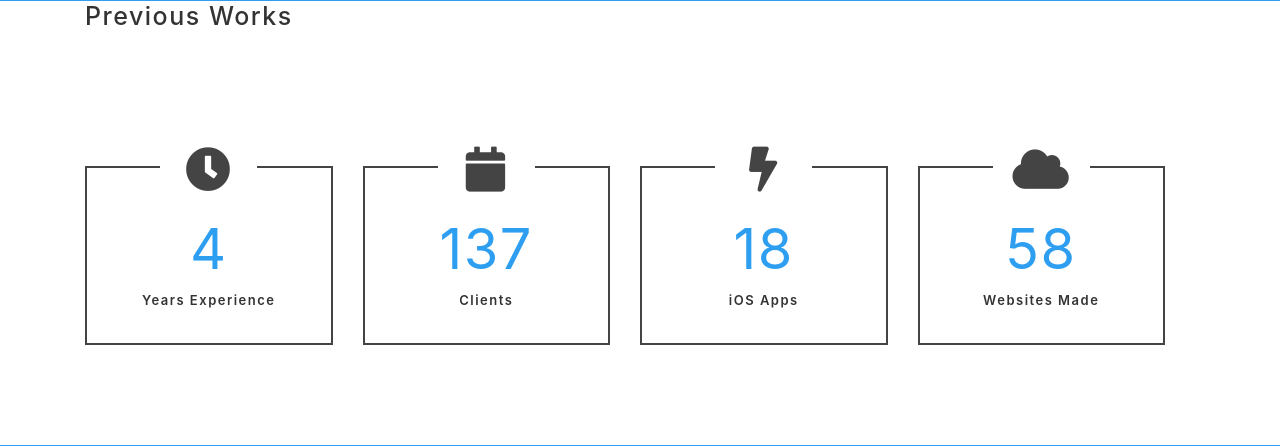
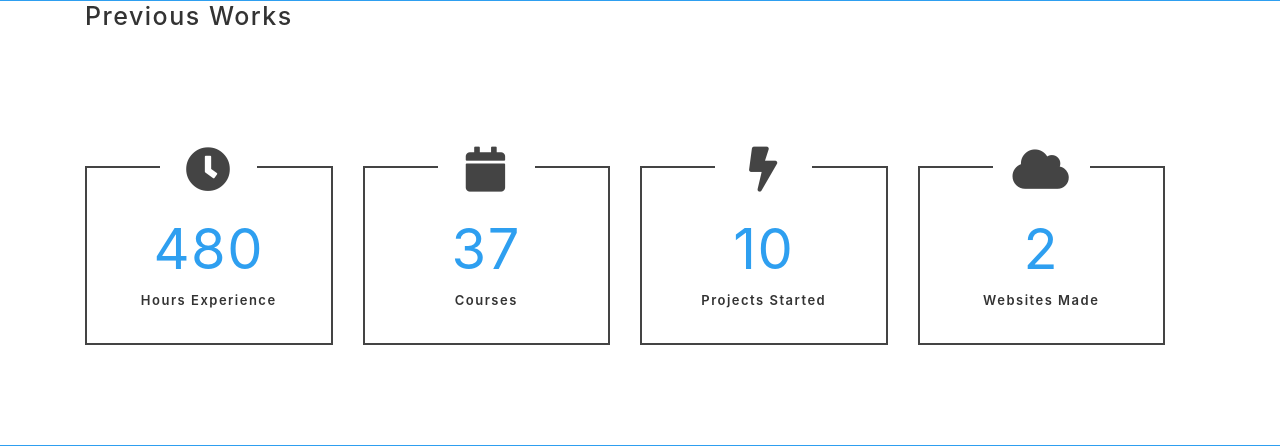
Before and after one commit to GhitaAlexandruIon/my_resume, a Django app: page / in a window 1280 px wide. Shown: the part 2263-2709 px from the top of the page. Run offline with Django 3.2, Linux system fonts and the light colour scheme; data that the repository does not hold is empty; some libraries are stand-ins or nearby versions.

Commit message:
updated stats information

```diff
--- a/templates/stats.html
+++ b/templates/stats.html
@@ -8,8 +8,8 @@
                             <i class="fa fa-clock"></i>
                         </div>
                         <div class="squareContent">
-                            <h2 class="counter">4</h2>
-                            <h3>Years Experience</h3>
+                            <h2 class="counter">480</h2>
+                            <h3>Hours Experience</h3>
                         </div>
                     </div>
                 </div>
@@ -21,8 +21,8 @@
                             <i class="fa fa-calendar"></i>
                         </div>
                         <div class="squareContent">
-                            <h2 class="counter">137</h2>
-                            <h3>Clients</h3>
+                            <h2 class="counter">37</h2>
+                            <h3>Courses</h3>
                         </div>
                     </div>
                 </div>
@@ -34,8 +34,8 @@
                             <i class="fa fa-bolt"></i>
                         </div>
                         <div class="squareContent">
-                            <h2 class="counter">18</h2>
-                            <h3>iOS Apps</h3>
+                            <h2 class="counter">10</h2>
+                            <h3>Projects Started</h3>
                         </div>
                     </div>
                 </div>
@@ -47,7 +47,7 @@
                             <i class="fa fa-cloud"></i>
                         </div>
                         <div class="squareContent">
-                            <h2 class="counter">58</h2>
+                            <h2 class="counter">2</h2>
                             <h3>Websites Made</h3>
                         </div>
                     </div>
```
